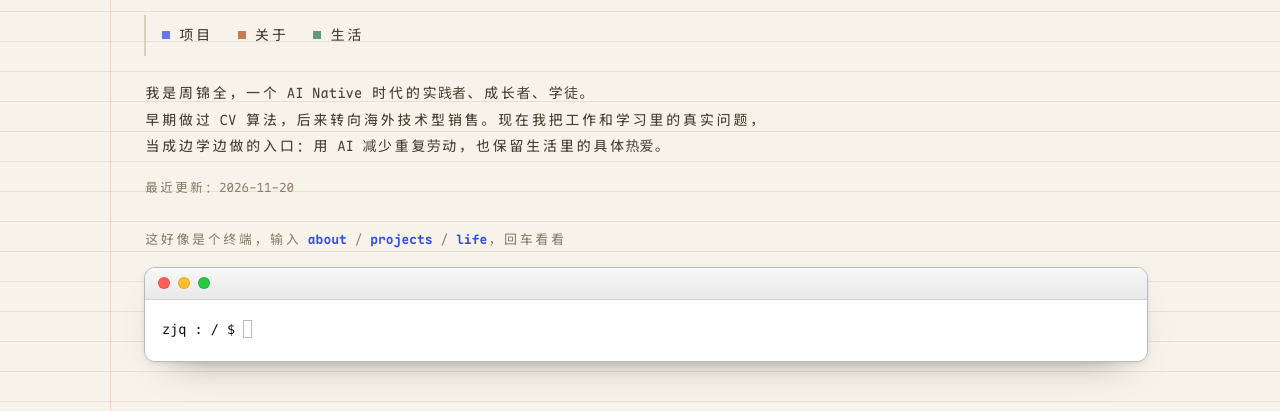
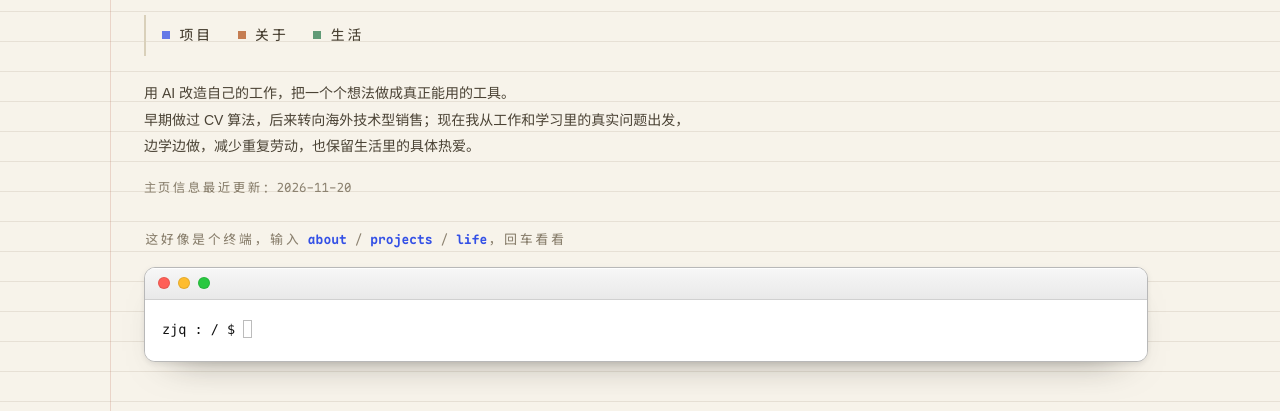
Before and after one commit to zhoujinq/zhoujinq.github.io, a plain HTML site: page index.html in a window 1280 px wide. Shown: the part 198-609 px from the top of the page. Drawn offline with Linux system fonts and the light colour scheme.

Commit message:
refine hero introduction

```diff
--- a/index.html
+++ b/index.html
@@ -115,7 +115,7 @@ a:focus-visible,button:focus-visible{outline:2px solid var(--accent);outline-off
 .nav-block a:hover i{opacity:1}
 
 /* ── 首屏简介与小终端 ───────────────────────────────────── */
-.hero-intro{margin:24px 0 0;max-width:790px;font-size:14px;line-height:1.9;color:var(--ink-2)}
+.hero-intro{margin:24px 0 0;max-width:790px;font-family:"PingFang SC","Microsoft YaHei",sans-serif;font-size:14px;line-height:1.9;letter-spacing:0;color:var(--ink-2)}
 .hero-intro span{display:block}
 .last-update{margin:13px 0 0;font-size:12.5px;color:var(--muted)}
 .term-card{
@@ -530,11 +530,11 @@ footer .ver{color:var(--faint);border-bottom-color:transparent}
     </nav>
 
     <div class="hero-intro rise d4">
-      <span>我是周锦全，一个 AI Native 时代的实践者、成长者、学徒。</span>
-      <span>早期做过 CV 算法，后来转向海外技术型销售。现在我把工作和学习里的真实问题，</span>
-      <span>当成边学边做的入口：用 AI 减少重复劳动，也保留生活里的具体热爱。</span>
+      <span>用 AI 改造自己的工作，把一个个想法做成真正能用的工具。</span>
+      <span>早期做过 CV 算法，后来转向海外技术型销售；现在我从工作和学习里的真实问题出发，</span>
+      <span>边学边做，减少重复劳动，也保留生活里的具体热爱。</span>
     </div>
-    <p class="last-update rise d5">最近更新：2026-11-20</p>
+    <p class="last-update rise d5">主页信息最近更新：2026-11-20</p>
     <p class="tc-help rise d5">这好像是个终端，输入 <b>about</b> / <b>projects</b> / <b>life</b>，回车看看</p>
 
     <div class="term-card rise d6" id="shell" aria-label="可交互终端">
@@ -720,7 +720,7 @@ footer .ver{color:var(--faint);border-bottom-color:transparent}
 
   <footer>
     <span>© 2026 周锦全</span>
-    <span><a class="ver" href="https://github.com/zhoujinq/zhoujinq.github.io/releases/tag/v1.5.0" target="_blank" rel="noopener">v1.5.0</a></span>
+    <span><a class="ver" href="https://github.com/zhoujinq/zhoujinq.github.io/releases/tag/v1.5.1" target="_blank" rel="noopener">v1.5.1</a></span>
     <span class="sp"><a class="totop" href="#main">↑ 回顶</a></span>
   </footer>
 
```
Also changed, not shown: tests/page.test.js (+6 -3 lines), 1 other file.
